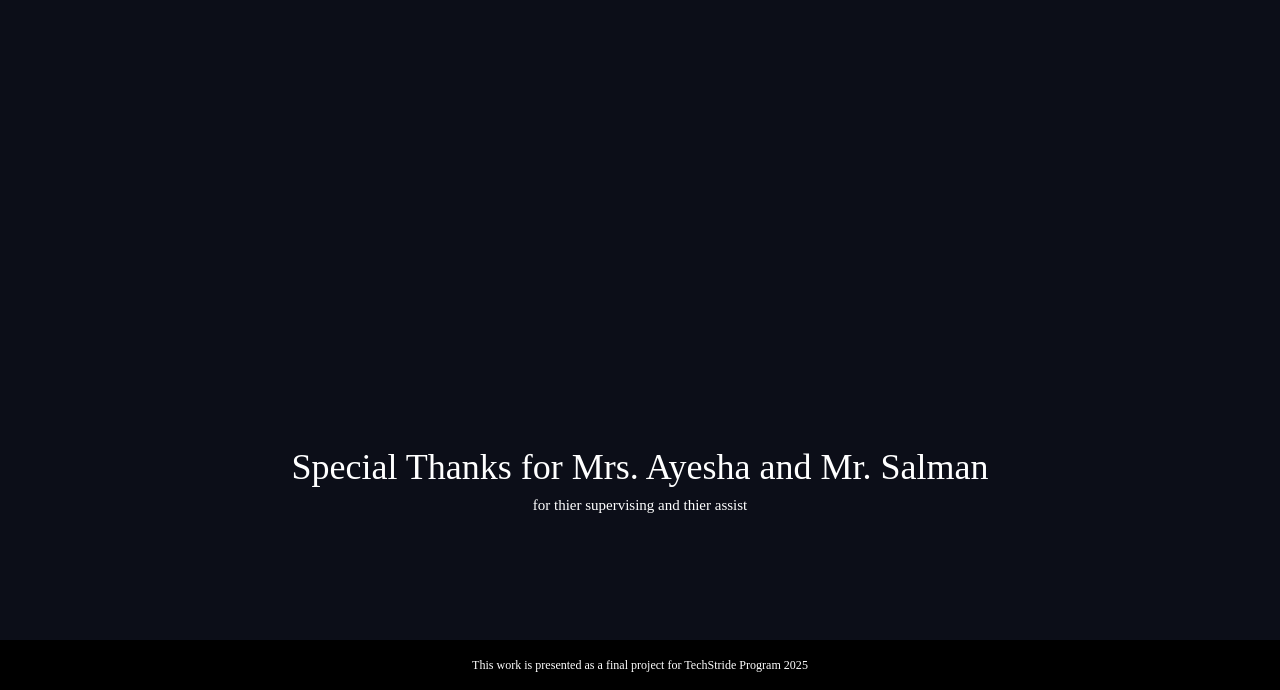
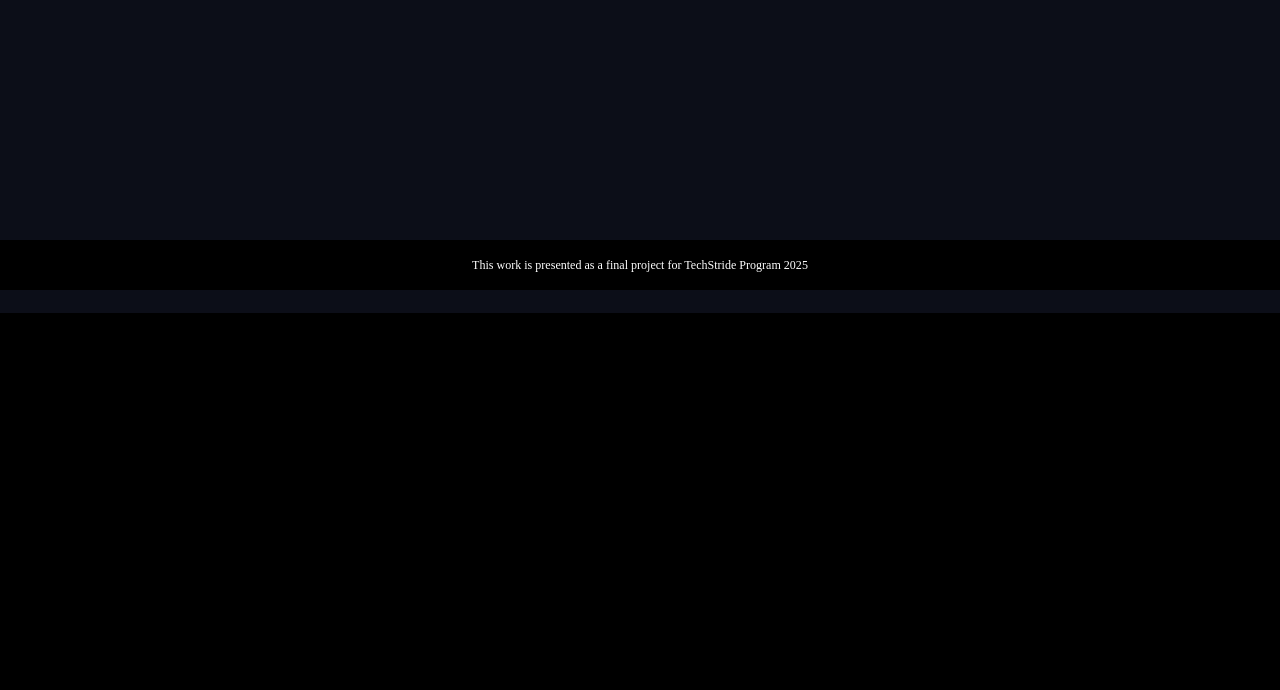
Before and after one commit to fatima-ali97/Space-traveler-spaceapp, a Flask app: page /info in a window 1280 px wide. Shown: the part 914-1604 px from the top of the page. After the commit the page ends 1227 px from the top, so only its background shows below. Run offline with Flask 3, Linux system fonts and the light colour scheme.

Commit message:
deleted thanks section

```diff
--- a/templates/info.html
+++ b/templates/info.html
@@ -58,12 +58,6 @@
             </div>
         </section>
         <br>
-        <section class="Thanks">
-            <div class="thanks">
-                <h2 class="ff-serif">Special Thanks for Mrs. Ayesha and Mr. Salman</h2>
-                <h3 class="ff-serif">for thier supervising and thier assist</h3>
-            </div>
-        </section>
         <footer>
             <h6 class="ff-serif">This work is presented as a final project for TechStride Program 2025</h4>
         </footer>
```
